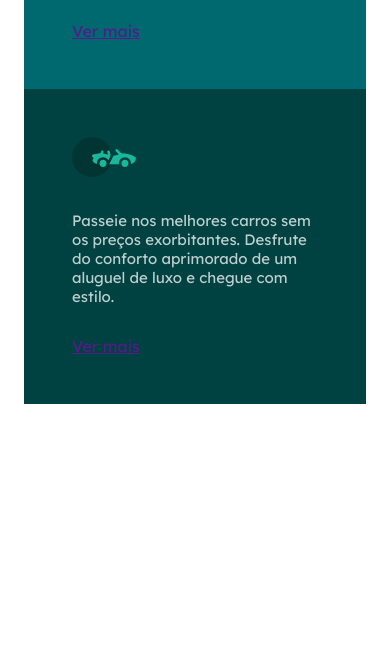
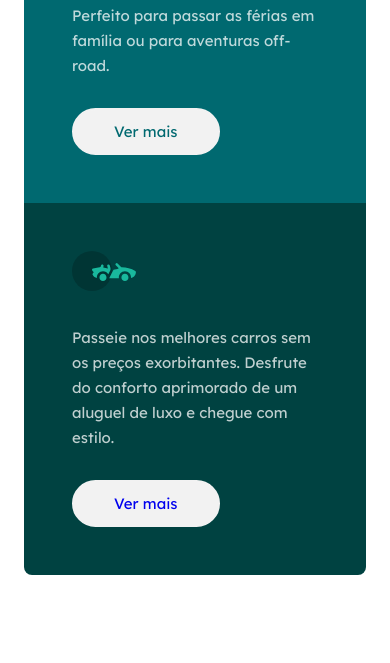
Before and after one commit to vivii4/projetos_carros, a plain HTML site: page index.html in a window 390 px wide. Shown: the part 785-1448 px from the top of the page. Before the commit the page ends 1277 px from the top, so only its background shows below. Drawn offline with Linux system fonts and the light colour scheme.

Commit message:
finalização da parte mobile

```diff
--- a/index.html
+++ b/index.html
@@ -16,21 +16,21 @@
             <img src="./imagens/icon-sedans.svg" alt="carro sedan">
             <h2>Sedans</h2>
             <p>Escolha um sedan pelo seu preço acessível e excelente economia de combustível. Ideal para dirigir na cidade ou na sua próxima viagem.</p>
-            <a href="">Ver mais</a>
+            <a href="https://www.webmotors.com.br/catalogo/carroceria/sedan/" target="_blank">Ver mais</a>
         </section>
 
         <section class="suvs">
             <img src="./imagens/icon-suvs.svg" alt="carro suv">
             <h2>SUVs</h2>
             <p>Escolha um SUV pelo seu interior espaçoso, poder e versatilidade. Perfeito para passar as férias em família ou para aventuras off-road.</p>
-            <a href="">Ver mais</a>
+            <a href="https://www.webmotors.com.br/catalogo/carroceria/suv/" target="_blank">Ver mais</a>
         </section>
 
         <section class="luxuosos">
             <img src="./imagens/icon-luxury.svg" alt="carros de luxos">
             <h2></h2>
             <p>Passeie nos melhores carros sem os preços exorbitantes. Desfrute do conforto aprimorado de um aluguel de luxo e chegue com estilo.</p>
-            <a href="">Ver mais</a>
+            <a href="https://www.webmotors.com.br/catalogo/carroceria/conversivel/" target="_blank">Ver mais</a>
         </section>
     </main>
 </body>
--- a/style.css
+++ b/style.css
@@ -30,10 +30,19 @@ p {
     font-size: 0.9375rem;
     color: var(--transparent-white);
     margin-bottom: 1.875rem;
+    line-height: 1.5625rem;
 }
 
 a {
     font-family: 'Lexend Deca', sans-serif;
+    display: block;
+    text-decoration: none;
+    border: 2px solid var(--gray);
+    width: fit-content;
+    font-size: 0.9375rem;
+    padding: 0.75rem 2.5rem;
+    border-radius: 1.5625rem;
+    background: var(--gray);
 }
 
 section {
@@ -42,12 +51,27 @@ section {
 
 .sedans {
     background: var(--orange);
+    border-radius: 8px 8px 0 0;
 }
 
 .suvs {
     background: var(--cyan);
+
 }
 
 .luxuosos {
     background: var(--dark-cyan);
+    border-radius: 0 0 8px 8px;
 }
+
+.sedans a {
+    color: var(--orange);
+}
+
+.suvs a {
+    color: var(--cyan);
+}
+
+.luxuososn a {
+    color: var(--dark-cyan);
+}
```
